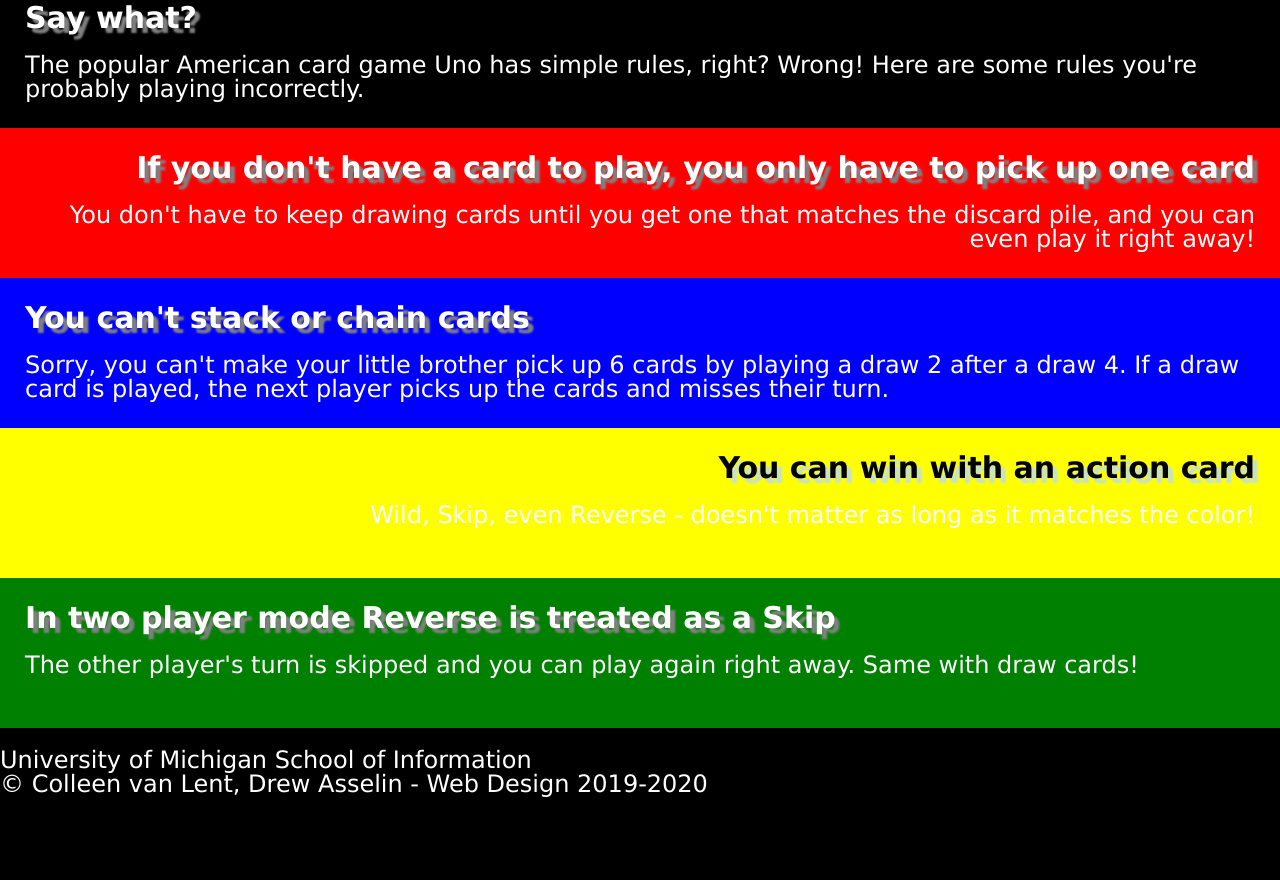
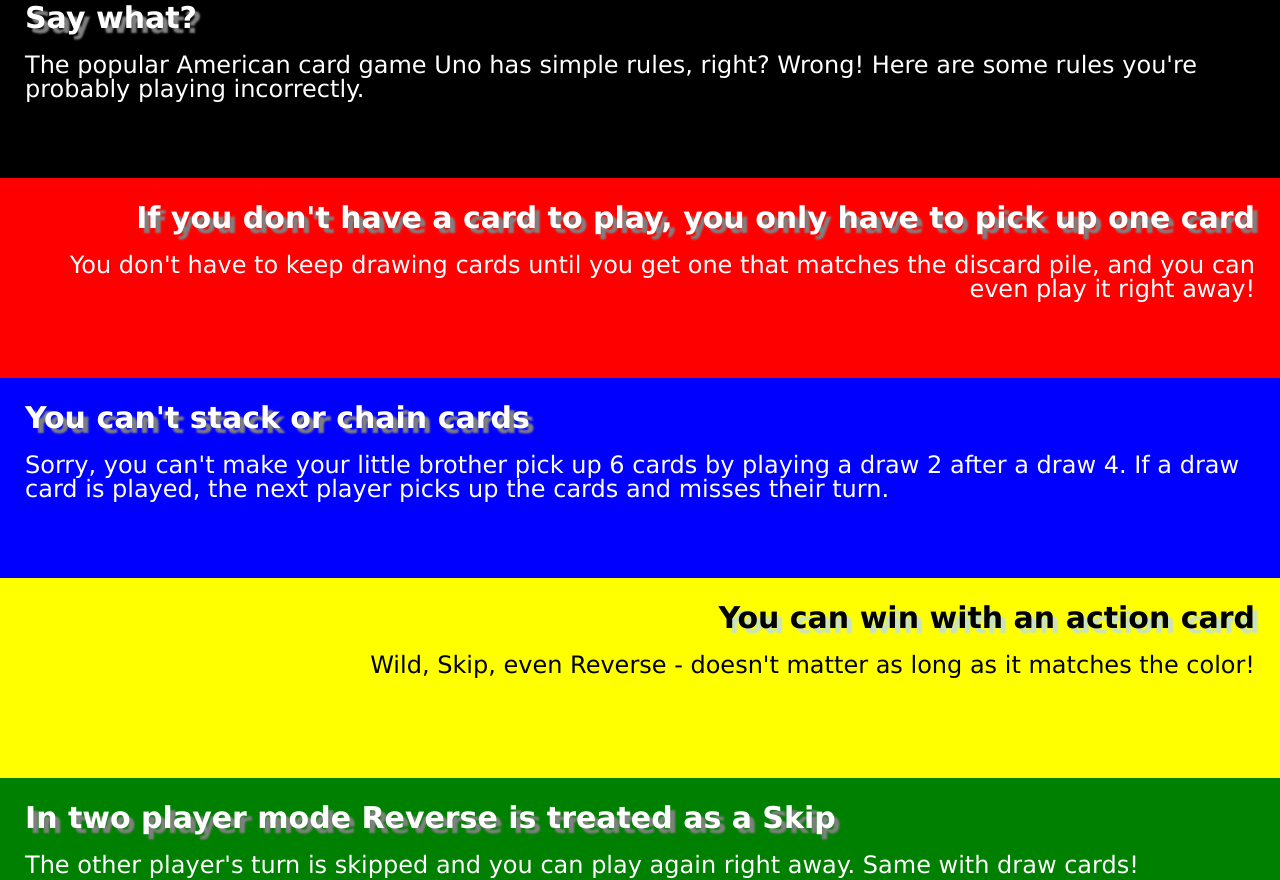
Before and after one commit to dhirajtadikamalla/homework2, a plain HTML site: page index.html in a window 1280 px wide. Shown: the part 509-1389 px from the top of the page. Before the commit the page ends 1307 px from the top, so only its background shows below. Drawn offline with Linux system fonts and the light colour scheme.

Commit message:
Add files via upload

```diff
--- a/css/style.css
+++ b/css/style.css
@@ -28,7 +28,7 @@
 }
 
 div {
-    min-height: 100px;
+    min-height: 150px;
     padding: 25px;
 }
 
@@ -52,12 +52,16 @@
     text-shadow: 5px 5px 2px #c7e2c7;
 }
 
+#yellow p {
+    color: #000000;
+}
+
 #green {
     background: #008000;
     text-align: left;
 }
 
-#footer {
+footer p {
     text-align: right;
     padding-bottom: 10px;
     padding-right: 10px;
```
